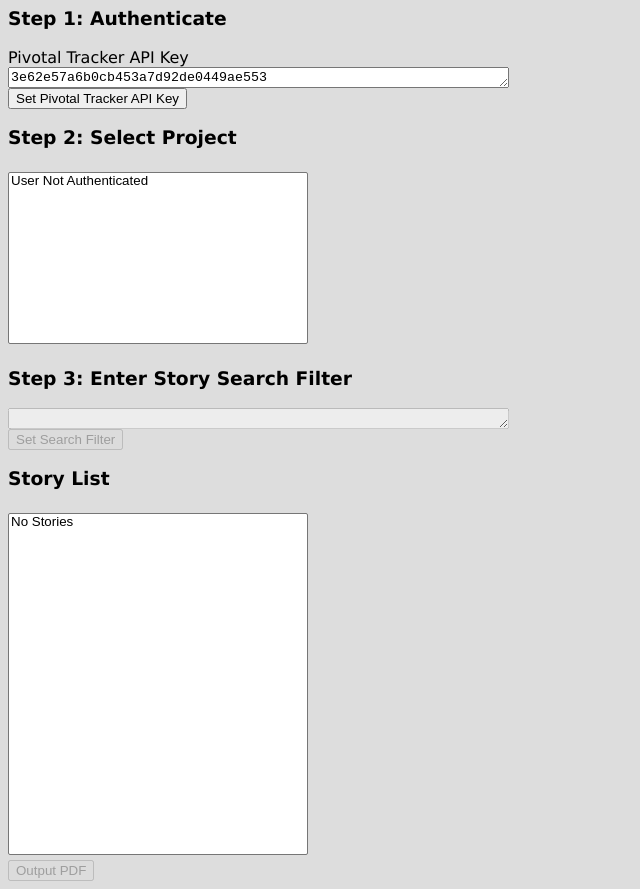
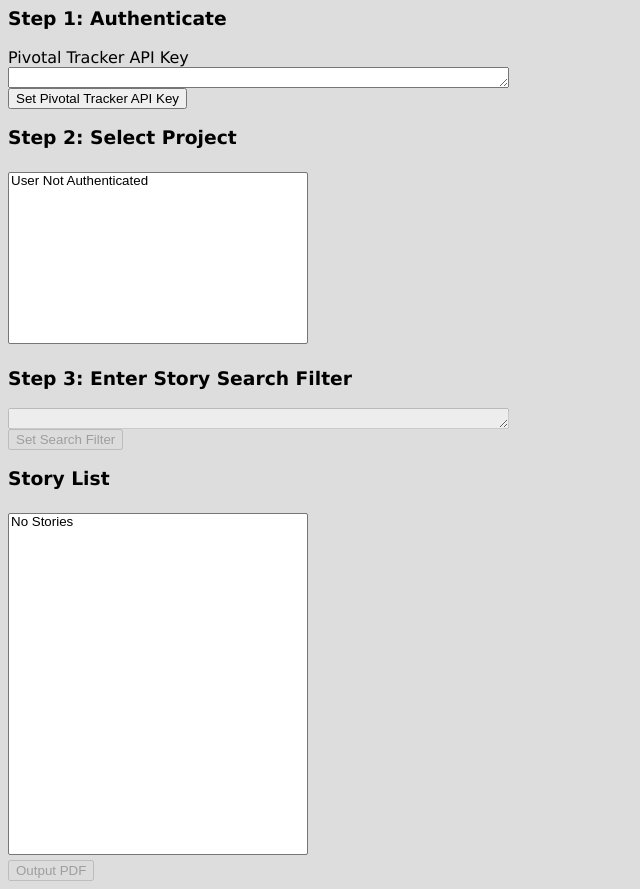
Before and after one commit to xtopherbrandt/pivotalpdf, a plain HTML site: page index.html in a window 1280 px wide. Shown: the whole page, without its empty margins (0-640 px from the left). Drawn offline with Linux system fonts and the light colour scheme.

Commit message:
Removed Test API Key

```diff
--- a/index.html
+++ b/index.html
@@ -7,7 +7,7 @@
     <h3>Step 1: Authenticate</h3>
     <form action="/authenticate" method="post">
       Pivotal Tracker API Key
-      <div><textarea name="APIKey" rows="1" cols="60">3e62e57a6b0cb453a7d92de0449ae553</textarea></div>
+      <div><textarea name="APIKey" rows="1" cols="60"></textarea></div>
       <div><input type="submit" value="Set Pivotal Tracker API Key"></div>
     </form>
 
```
Also changed, not shown: 1 other file.
